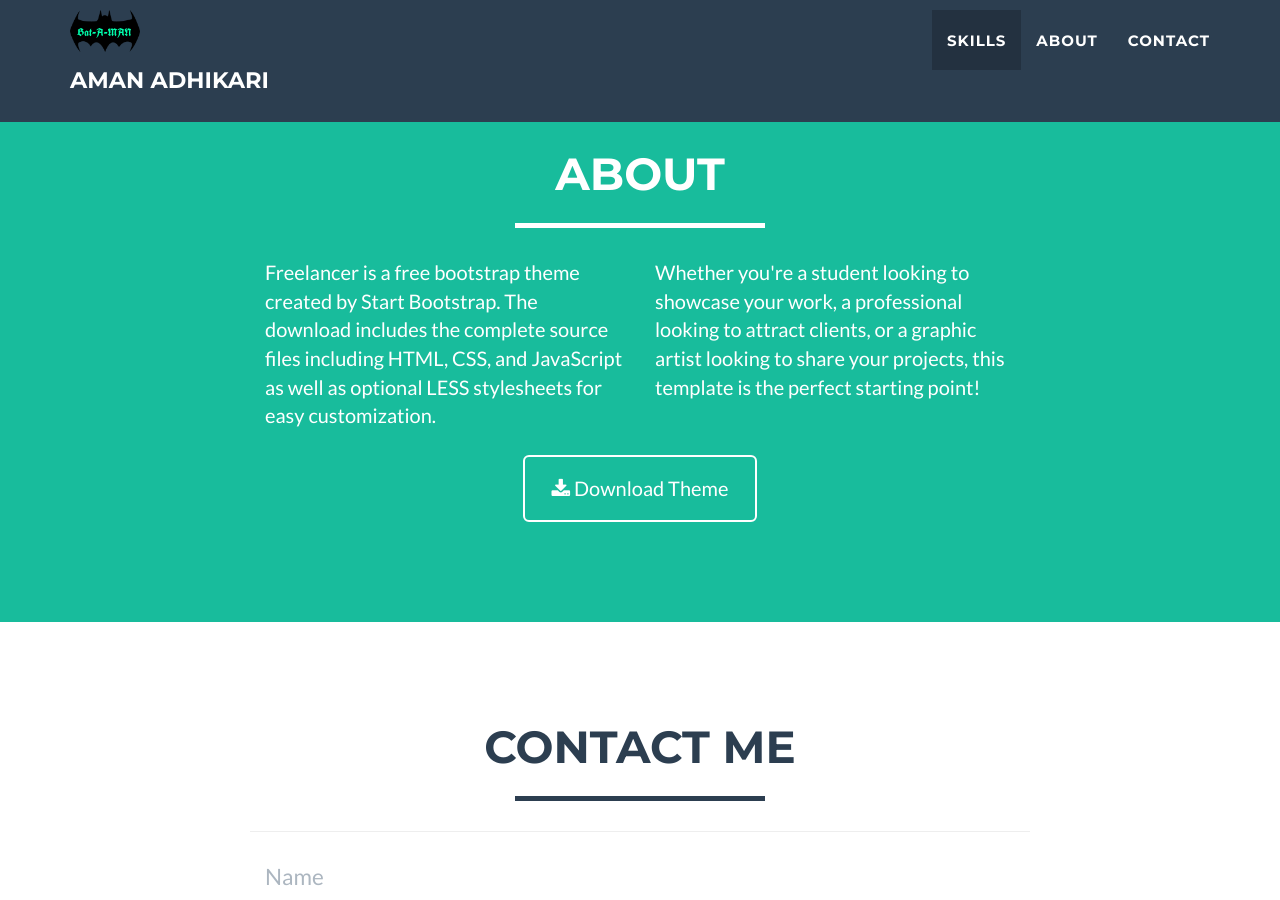
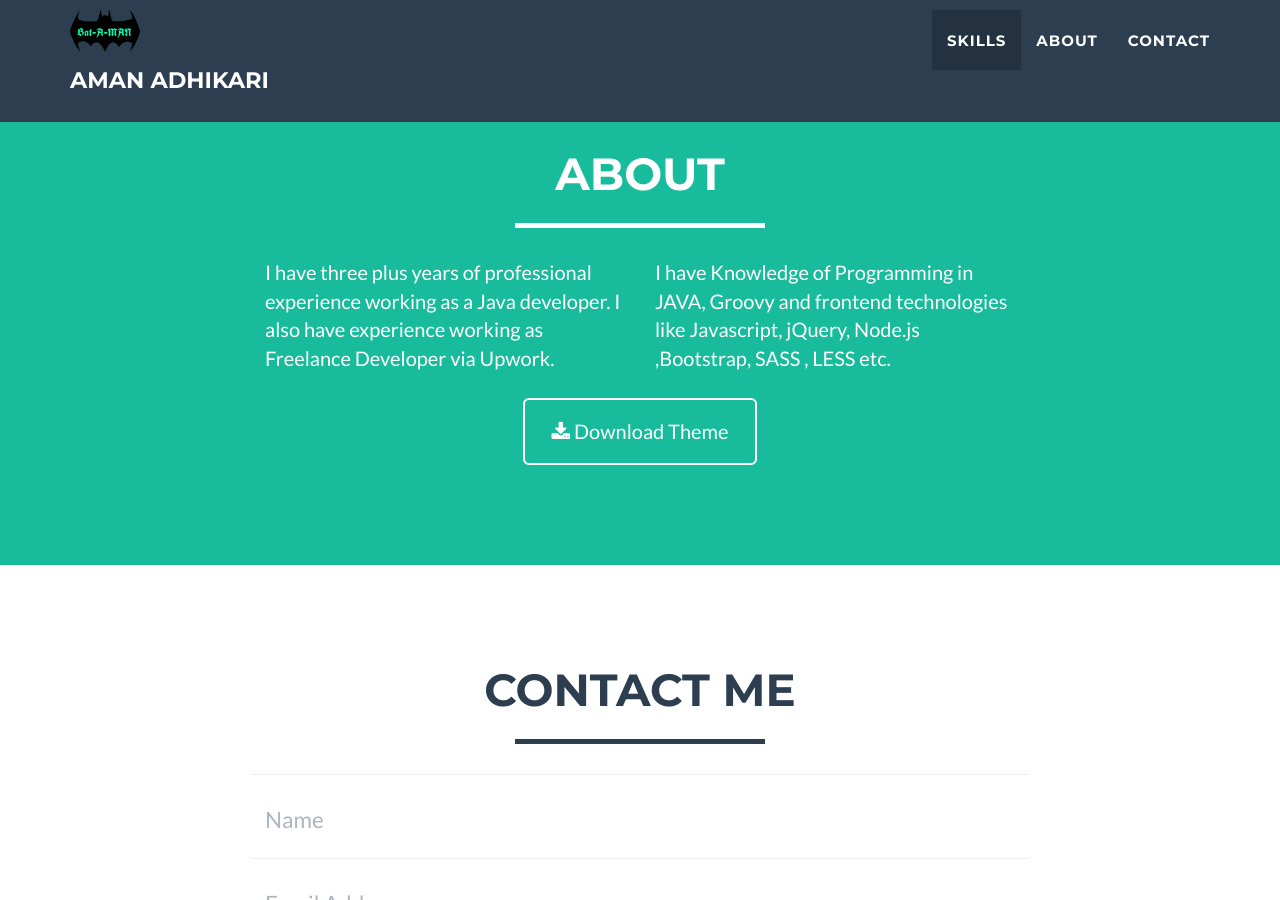
Before and after one commit to adhikariaman01/adhikariaman01.github.io, a Jekyll site: the page built from index.html, in a window 1280 px wide and 900 px high, scrolled down 1616 px. Built offline with Jekyll 4.4.1, drawn with Linux system fonts in a browser that asks for light colours.

```diff
--- a/_includes/about.html
+++ b/_includes/about.html
@@ -9,10 +9,10 @@
             </div>
             <div class="row">
                 <div class="col-lg-4 col-lg-offset-2">
-                    <p>Freelancer is a free bootstrap theme created by Start Bootstrap. The download includes the complete source files including HTML, CSS, and JavaScript as well as optional LESS stylesheets for easy customization.</p>
+                    <p>I have three plus years of professional experience working as a Java developer. I also have experience working as Freelance Developer via Upwork.</p>
                 </div>
                 <div class="col-lg-4">
-                    <p>Whether you're a student looking to showcase your work, a professional looking to attract clients, or a graphic artist looking to share your projects, this template is the perfect starting point! </p>
+                    <p>I have Knowledge of Programming in JAVA, Groovy and frontend technologies like Javascript, jQuery, Node.js ,Bootstrap, SASS , LESS etc.</p>
                 </div>
                 <div class="col-lg-8 col-lg-offset-2 text-center">
                     <a href="#" class="btn btn-lg btn-outline">
```
